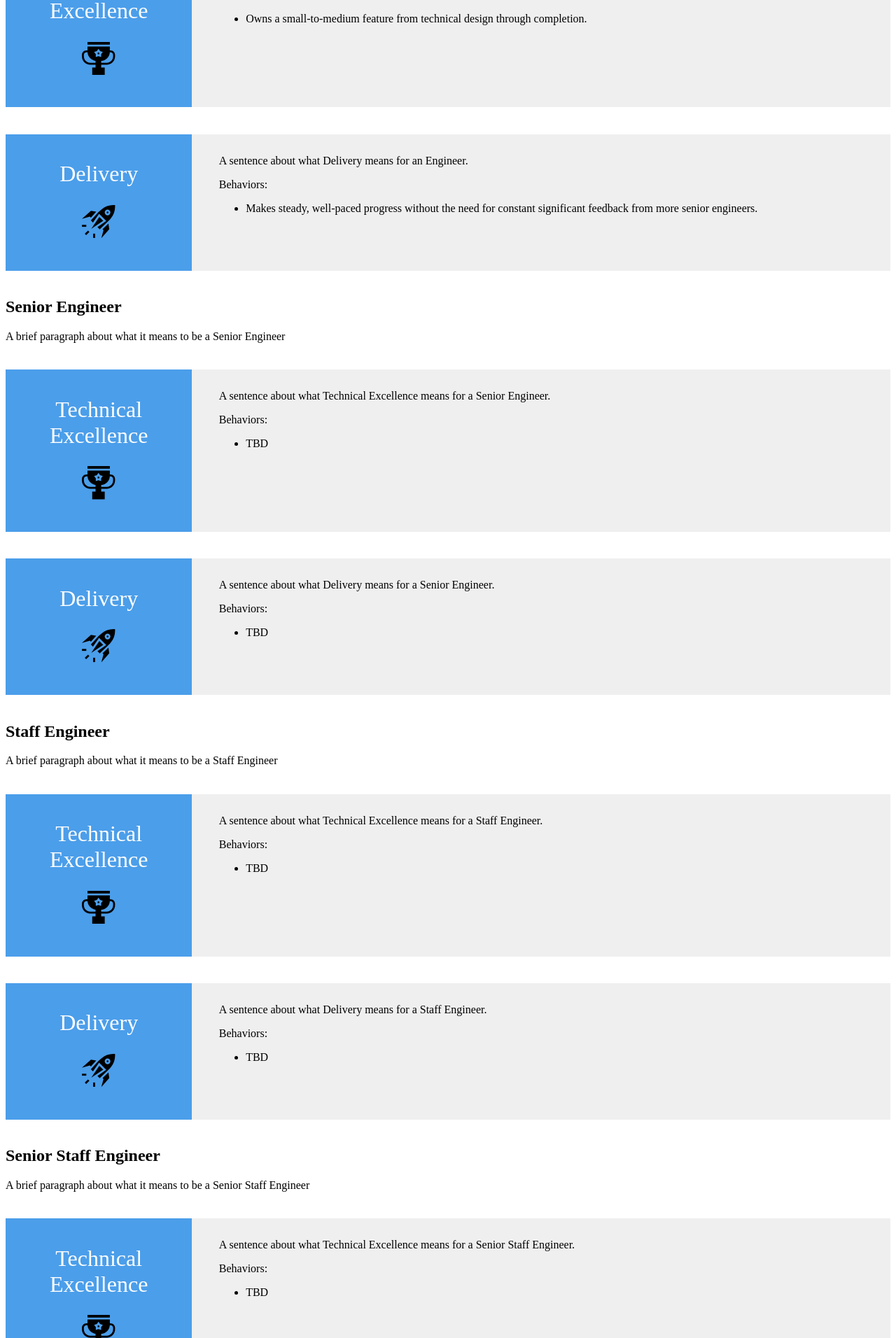
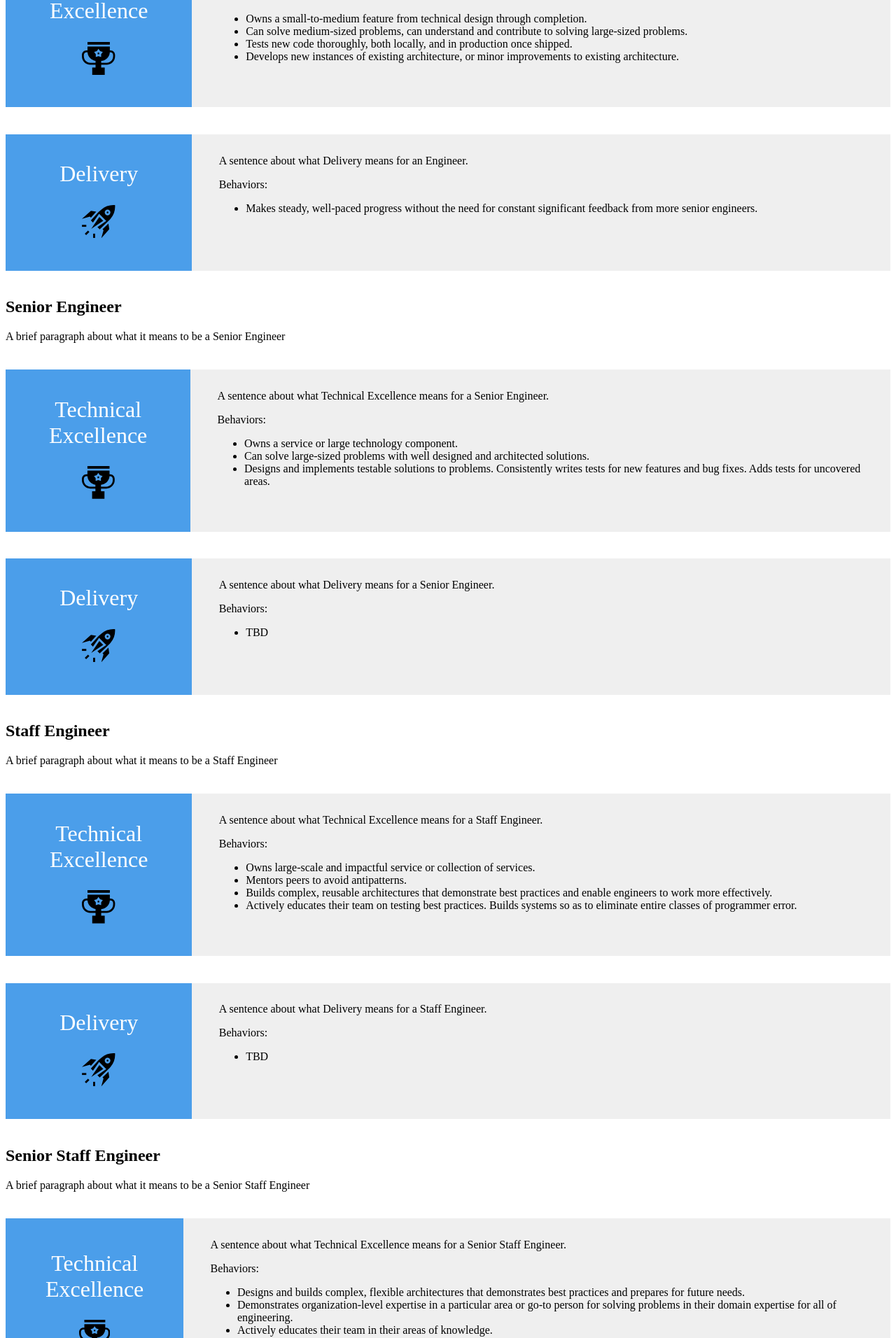
Before and after one commit to TangoGroup/career-journeys, a Next.js app: page /roles in a window 1280 px wide. Shown: the part 2436-4348 px from the top of the page at 70% size. Built offline with nearby package versions, Linux system fonts and the light colour scheme.

Commit message:
Tech excellence for all

```diff
--- a/constants/expectations.js
+++ b/constants/expectations.js
@@ -3,7 +3,10 @@ export const ROLE_EXPECTATIONS = {
     TECHNICAL_EXCELLENCE: {
       description: 'A sentence about what Technical Excellence means for an Associate Engineer.',
       behaviors: [
-        'Broad knowledge of programming concepts.',
+        'Demonstrates broad knowledge of programming concepts.',
+        'Works effectively within established architectures, following current best practices.',
+        'Can solve small-sized problems, can understand and contribute to solving medium-sized problems.',
+        'Demonstrates basic understanding of testing frameworks.',
       ],
     },
     DELIVERY: {
@@ -18,6 +21,9 @@ export const ROLE_EXPECTATIONS = {
       description: 'A sentence about what Technical Excellence means for an Engineer.',
       behaviors: [
         'Owns a small-to-medium feature from technical design through completion.',
+        'Can solve medium-sized problems, can understand and contribute to solving large-sized problems.',
+        'Tests new code thoroughly, both locally, and in production once shipped.',
+        'Develops new instances of existing architecture, or minor improvements to existing architecture.',
       ],
     },
     DELIVERY: {
@@ -31,7 +37,9 @@ export const ROLE_EXPECTATIONS = {
     TECHNICAL_EXCELLENCE: {
       description: 'A sentence about what Technical Excellence means for a Senior Engineer.',
       behaviors: [
-        'TBD',
+        'Owns a service or large technology component.',
+        'Can solve large-sized problems with well designed and architected solutions.',
+        'Designs and implements testable solutions to problems. Consistently writes tests for new features and bug fixes. Adds tests for uncovered areas.',
       ],
     },
     DELIVERY: {
@@ -45,7 +53,10 @@ export const ROLE_EXPECTATIONS = {
     TECHNICAL_EXCELLENCE: {
       description: 'A sentence about what Technical Excellence means for a Staff Engineer.',
       behaviors: [
-        'TBD',
+        'Owns large-scale and impactful service or collection of services.',
+        'Mentors peers to avoid antipatterns.',
+        'Builds complex, reusable architectures that demonstrate best practices and enable engineers to work more effectively.',
+        'Actively educates their team on testing best practices. Builds systems so as to eliminate entire classes of programmer error.',
       ],
     },
     DELIVERY: {
@@ -59,7 +70,10 @@ export const ROLE_EXPECTATIONS = {
     TECHNICAL_EXCELLENCE: {
       description: 'A sentence about what Technical Excellence means for a Senior Staff Engineer.',
       behaviors: [
-        'TBD',
+        'Designs and builds complex, flexible architectures that demonstrates best practices and prepares for future needs.',
+        'Demonstrates organization-level expertise in a particular area or go-to person for solving problems in their domain expertise for all of engineering.',
+        'Actively educates their team in their areas of knowledge.',
+        'Designs systems and applications for testability and quality.  Marshals resources to improve testability and quality of systems and applications that need it.',
       ],
     },
     DELIVERY: {
@@ -73,7 +87,10 @@ export const ROLE_EXPECTATIONS = {
     TECHNICAL_EXCELLENCE: {
       description: 'A sentence about what Technical Excellence means for an Engineering Manager.',
       behaviors: [
-        'TBD',
+        'Demonstrates technical excellence level of Staff Engineer.',
+        'Regularly engaged in providing technical feedback to teammates.',
+        'Guides the team on the tools and technologies the team is using.',
+        'Pairs with team members to unblock and understand problems and contribute code.',
       ],
     },
     DELIVERY: {
@@ -87,7 +104,9 @@ export const ROLE_EXPECTATIONS = {
     TECHNICAL_EXCELLENCE: {
       description: 'A sentence about what Technical Excellence means for a Principal Engineer.',
       behaviors: [
-        'TBD',
+        'Drives or facilitates major technology improvements for the company.',
+        'Demonstrates industry leading expertise in their primary technology stack.',
+        'Gives talks at industry events, and/or publishes research documents, and/or serves as a representative in industry groups or committees.',
       ],
     },
     DELIVERY: {
@@ -101,7 +120,10 @@ export const ROLE_EXPECTATIONS = {
     TECHNICAL_EXCELLENCE: {
       description: 'A sentence about what Technical Excellence means for an Engineering Director.',
       behaviors: [
-        'TBD',
+        'Helps solve larger technical and architectural problems with the team when they need support.',
+        'Demonstrates solid understanding of entire system, understands the architecture, is able to contribute across multiple technologies, and presents other technologies to leverage.',
+        'Works directly with other organizations to help solve technical problems.',
+        'Holds entire team including Staff, Principal and Architects to technical expectations and agreements.',
       ],
     },
     DELIVERY: {
```
